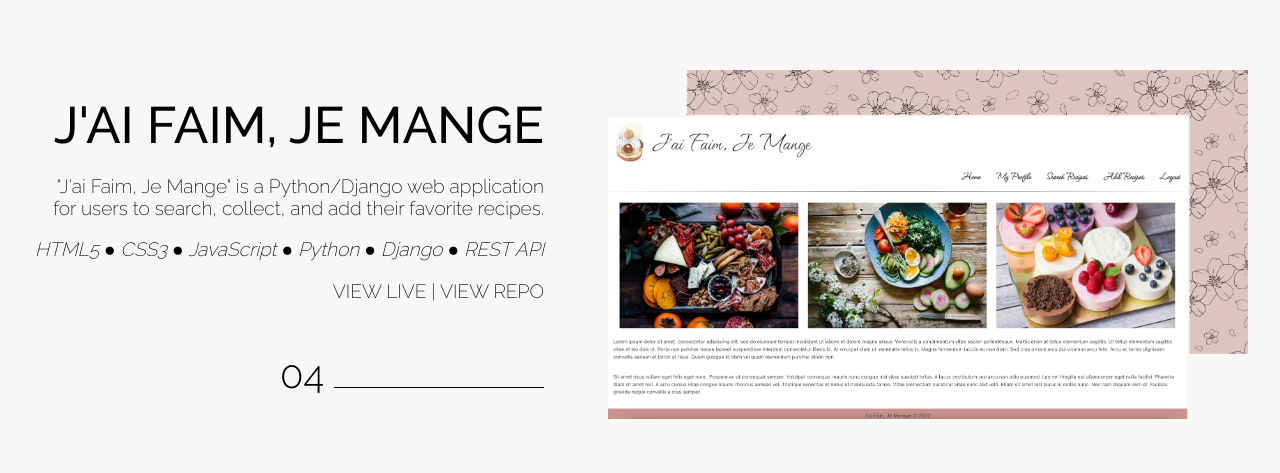
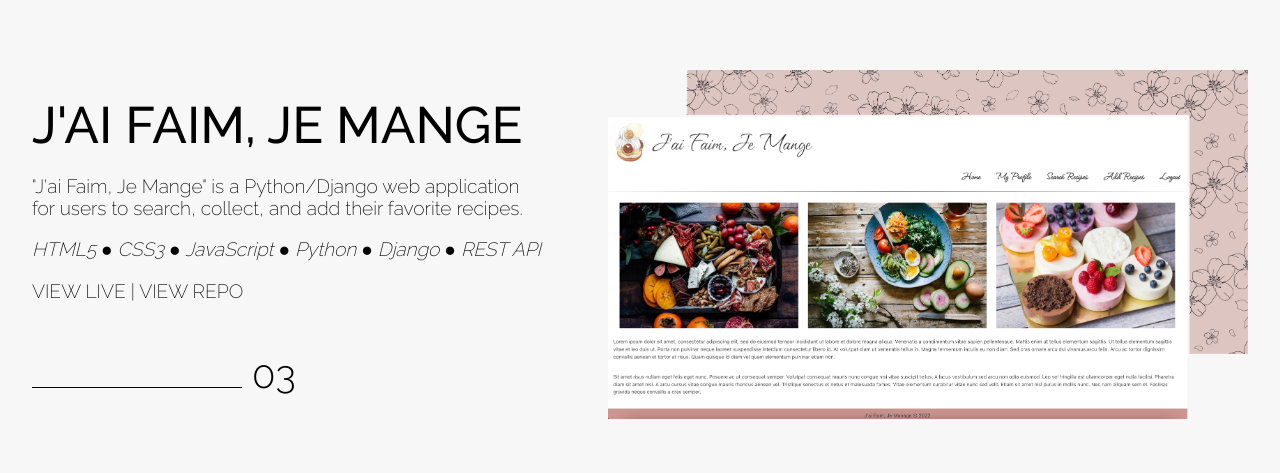
Before and after one commit to mu2ku/portfolio, a React (Create React App) app: page / in a window 1280 px wide. Shown: the part 2907-3380 px from the top of the page. Built offline with nearby package versions, Linux system fonts and the light colour scheme; a web font is replaced by a local one.

Commit message:
commit updates to 03

```diff
--- a/src/pages/Works/Works.jsx
+++ b/src/pages/Works/Works.jsx
@@ -51,14 +51,14 @@ const Works = () => {
         </div>
       </div> */}
       {/* J'ai Faim, Je Mange */}
-      <div className={styles.works2_container}>
+      <div className={styles.works1_container}>
         <div className={styles.works1_description}>
           <span className={styles.works1_title}>J'AI FAIM, JE MANGE</span>
           <p className={styles.works_shortDes}>"J'ai Faim, Je Mange" is a Python/Django web application for users to search, collect, and add their favorite recipes.</p>
           <i><p>HTML5	&#9679; CSS3 	&#9679; JavaScript &#9679; Python &#9679; Django &#9679; REST API</p></i>
           <a href="https://jai-app.herokuapp.com/" rel="noreferrer" target="_blank">VIEW LIVE</a> | <a href="https://github.com/mu2ku/J-ai-Faim-Je-Mange" rel="noreferrer" target="_blank">VIEW REPO</a>
-          <div className={styles.works2_counter_container}>
-            <span className={styles.works2_counter}>04</span>
+          <div className={styles.works1_counter_container}>
+            <span className={styles.works1_counter}>03</span>
           </div>
         </div>
         <div>
```
